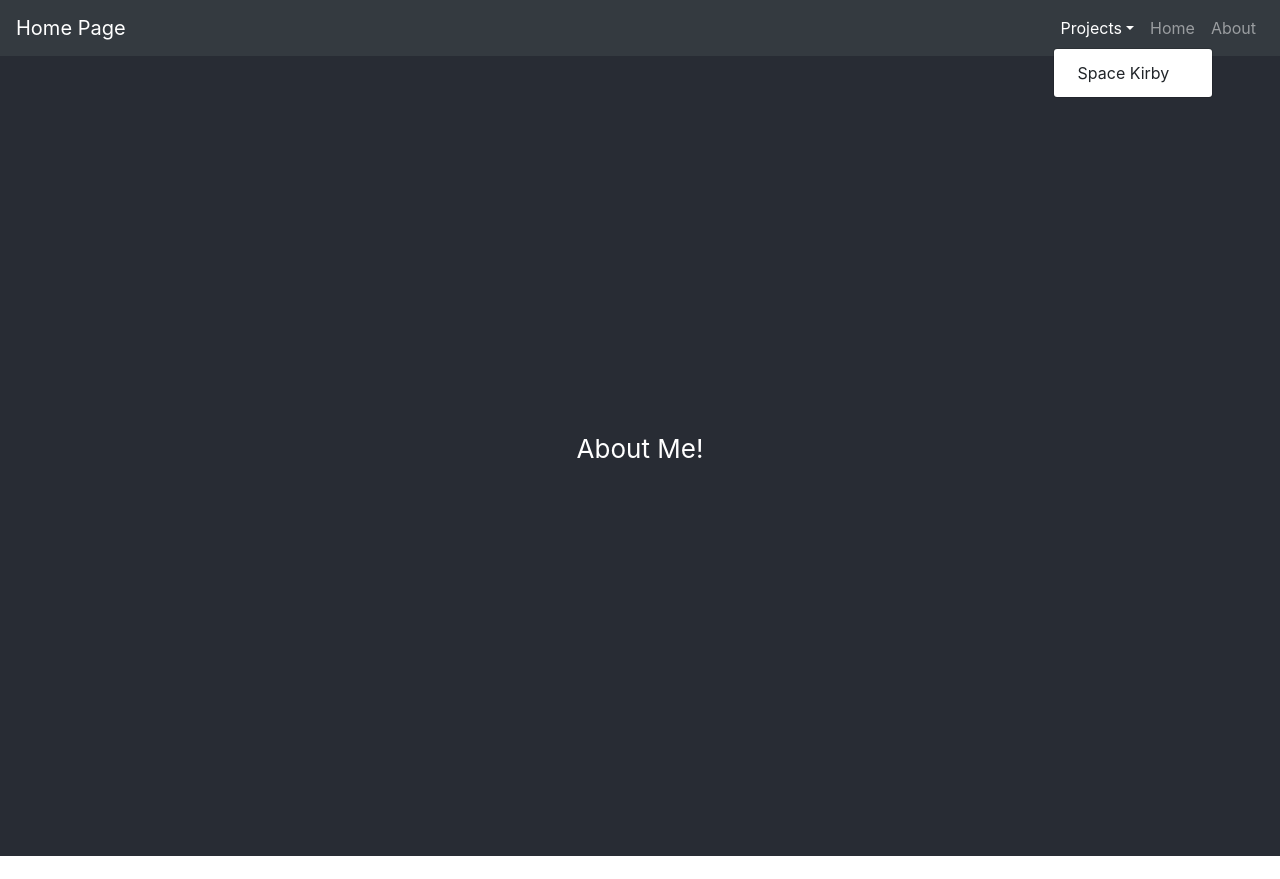
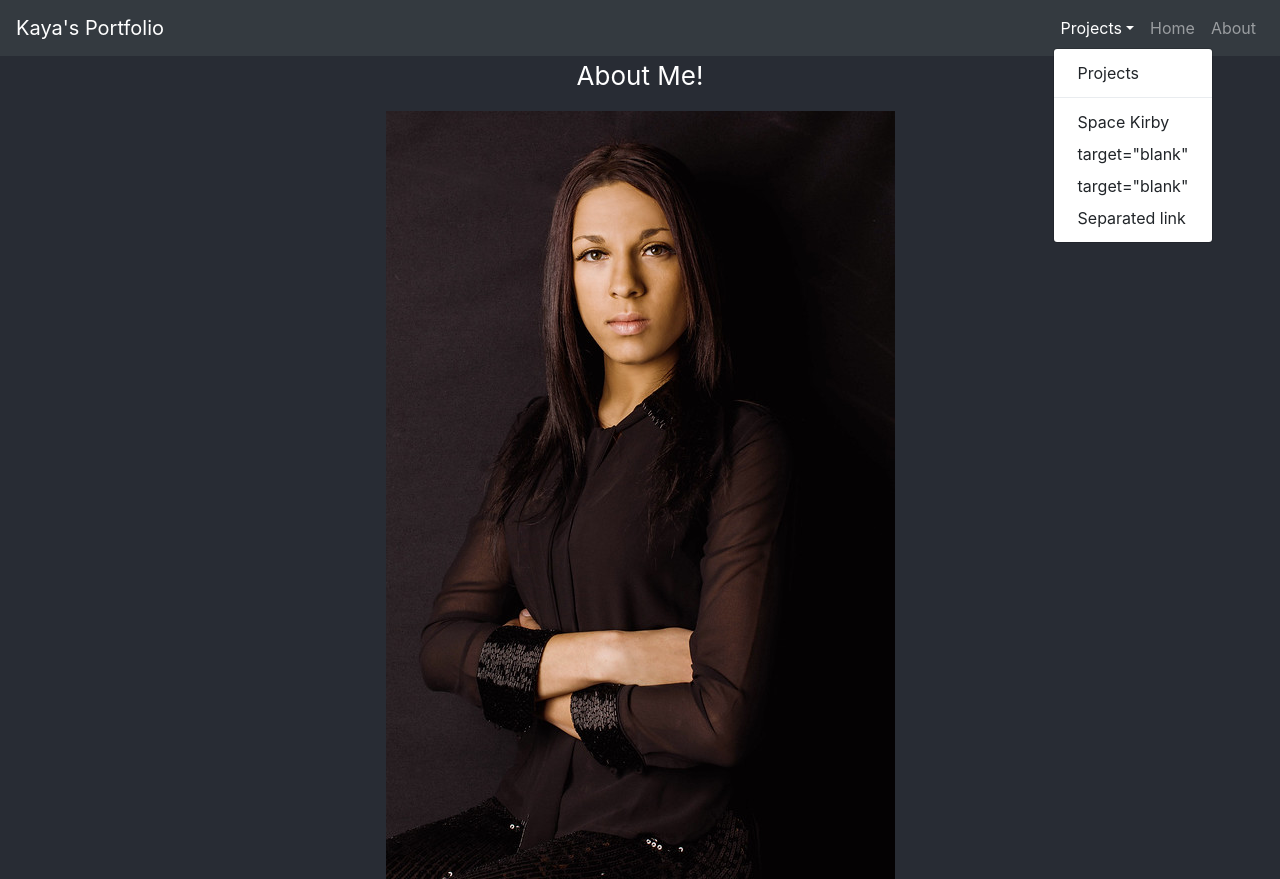
Before and after one commit to KayChou1/portfolio-router-practice, a React (Create React App) app: page /about in a window 1280 px wide. Both pictures are taken after a click on the button "Projects". Before the commit the page ends 856 px from the top, so only its background shows below. Built offline with nearby package versions, Linux system fonts and the light colour scheme.

Commit message:
Updated Portfolio Headshot

```diff
--- a/src/App.css
+++ b/src/App.css
@@ -1,3 +1,10 @@
+.container{
+
+}
+
+
+
+
 .App {
   text-align: center;
 }
--- a/src/App.js
+++ b/src/App.js
@@ -3,8 +3,10 @@ import logo from './logo.svg';
 import './App.css';
 import Home from './Components/Home';
 import About from './Components/About';
-import NavBar from './Components/NavBar'
-import {Switch, Route} from 'react-router-dom'
+import NavBar from './Components/NavBar';
+import Projects from './Components/Projects';
+import {Route, Switch} from 'react-router-dom';
+
 
 function App() {
   return (
@@ -14,6 +16,7 @@ function App() {
       <Switch>
       <Route path="/"component={Home} exact/>
       <Route path="/about" component={About} />
+      <Route path="/projects" component={Projects} />
       <Route component={Error} />
       </Switch>
 
--- a/src/Components/About.js
+++ b/src/Components/About.js
@@ -1,4 +1,5 @@
 import React from 'react';
+import HeadShotPicture from '../Assets/kaya1.jpg';
 
 function About(){
     return(
@@ -6,6 +7,7 @@ function About(){
             <p>
                 About Me!
             </p>
+            <img src={HeadShotPicture} alt="Headshot" ></img>
         </>
     )
 
--- a/src/Components/Navbar.js
+++ b/src/Components/Navbar.js
@@ -5,7 +5,7 @@ function NavBar(){
 
     return (
         <Navbar collapseOnSelect expand="lg" bg="dark" variant="dark">
-            <Navbar.Brand href="#home">Home Page</Navbar.Brand>
+            <Navbar.Brand href="/">Kaya's Portfolio</Navbar.Brand>
             <Navbar.Toggle aria-controls="responsive-navbar-nav" />
             <Navbar.Collapse id="responsive-navbar-nav">
                 <Nav className="mr-auto">
@@ -13,7 +13,13 @@ function NavBar(){
 
             <Nav>
             <NavDropdown title="Projects" id="collasible-nav-dropdown">
+
+                <NavDropdown.Item href="Projects">Projects</NavDropdown.Item>
+                <NavDropdown.Divider/>
                 <NavDropdown.Item href="https://kaychou1.github.io/Space-Kirby/"target="blank">Space Kirby</NavDropdown.Item>
+                <NavDropdown.Item href="#action/3.2"> target="blank"</NavDropdown.Item>
+                <NavDropdown.Item href="#action/3.3"> target="blank"</NavDropdown.Item>
+                <NavDropdown.Item href="#action/3.4">Separated link</NavDropdown.Item>
             </NavDropdown>
             <Nav.Link href="/">Home</Nav.Link>
             <Nav.Link href="/About">About</Nav.Link>
--- /dev/null
+++ b/src/Components/Projects.js
@@ -0,0 +1,27 @@
+import React,{Component} from 'react';
+
+class Projects extends Component {
+    state = {
+
+
+    }
+    render() {
+        return(
+            <div className="container">
+                <h1>These are my projects</h1>
+                <h3>Project 1</h3>
+                <h3>Project 1</h3>
+                <h3>Project 1</h3>
+                <h3>Project 1</h3>
+                <h3>Project 1</h3>
+
+            </div>
+        )
+
+    }
+
+
+
+}
+
+export default Projects;
```
Also changed, not shown: src/Assets/kaya.png (added), src/Assets/kaya1.jpg (added).
